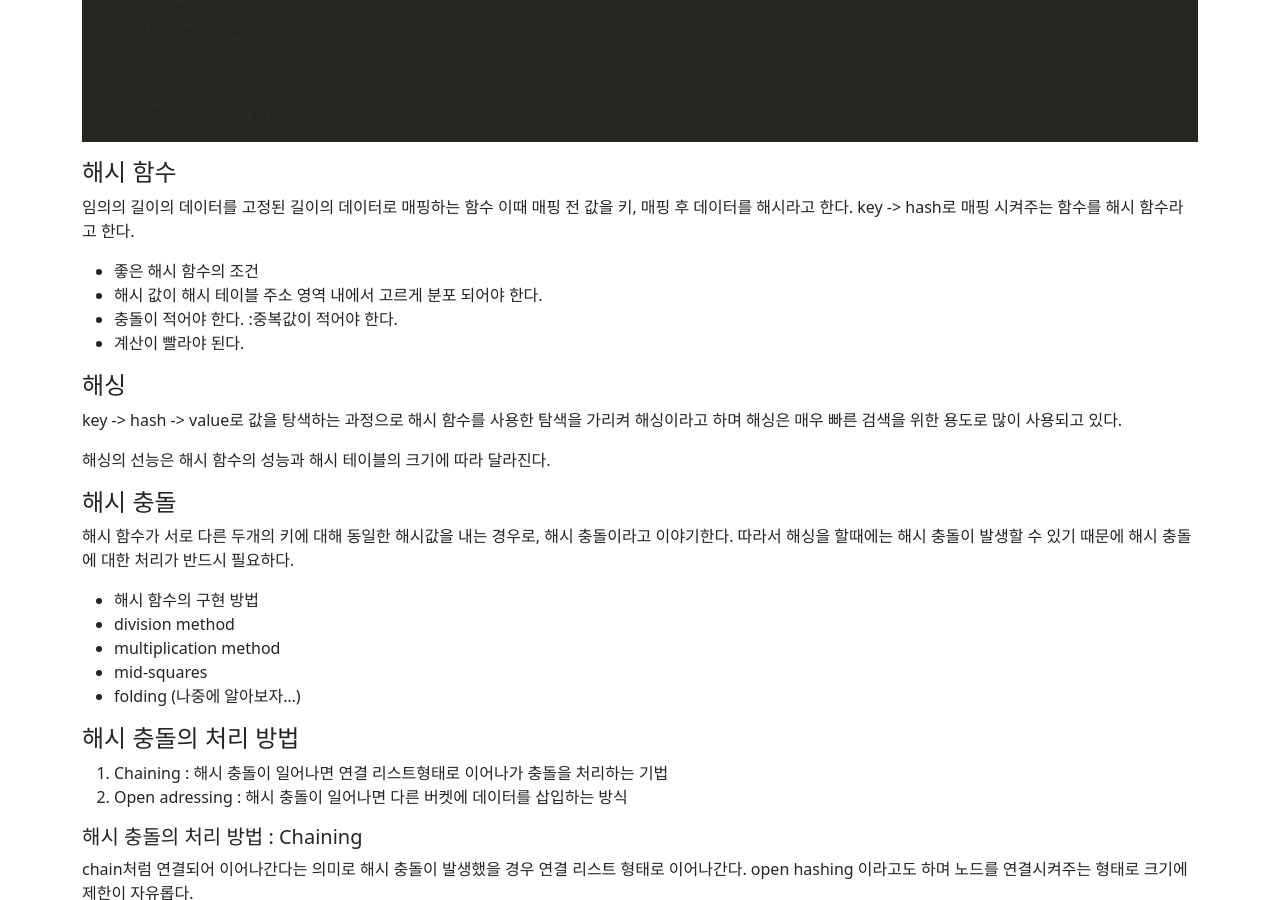
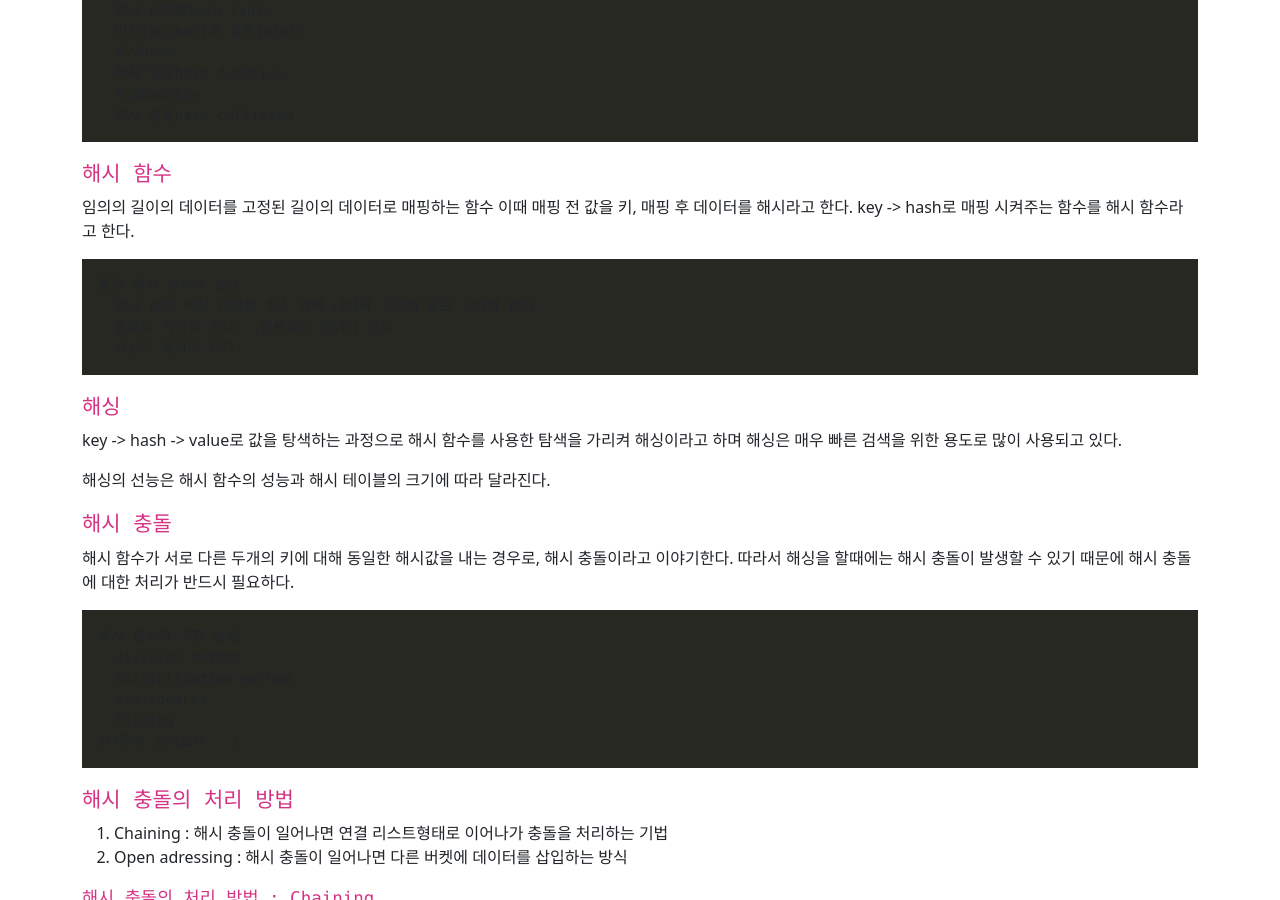
Before and after one commit to fomula91/fomula91.github.io, a Jekyll site: the page built from _posts/2022-3-16-SpartaCodingClub-al3.md, in a window 1280 px wide and 900 px high, scrolled down 307 px. Built offline with Jekyll 4.4.1, drawn with Linux system fonts in a browser that asks for light colours.

````diff
--- a/_posts/2022-3-16-SpartaCodingClub-al3.md
+++ b/_posts/2022-3-16-SpartaCodingClub-al3.md
@@ -17,53 +17,57 @@ title: 해쉬에 대해서 배운것들...
 - 해시 충돌hash collision
 ```
 
-#### 해시 함수
+#### `해시 함수`
 임의의 길이의 데이터를 고정된 길이의 데이터로 매핑하는 함수
 이때 매핑 전 값을 키, 매핑 후 데이터를 해시라고 한다.
 key -> hash로 매핑 시켜주는 함수를 해시 함수라고 한다.
 
-* 좋은 해시 함수의 조건
+```
+좋은 해시 함수의 조건
 - 해시 값이 해시 테이블 주소 영역 내에서 고르게 분포 되어야 한다.
 - 충돌이 적어야 한다. :중복값이 적어야 한다.
 - 계산이 빨라야 된다.
+```
 
-#### 해싱
+#### `해싱`
 key -> hash -> value로 값을 탕색하는 과정으로 해시 함수를 사용한 탐색을 가리켜 해싱이라고 하며 해싱은 매우 빠른 검색을 위한 용도로 많이 사용되고 있다.
 
 해싱의 선능은 해시 함수의 성능과 해시 테이블의 크기에 따라 달라진다.
 
-#### 해시 충돌
+#### `해시 충돌`
 해시 함수가 서로 다른 두개의 키에 대해 동일한 해시값을 내는 경우로, 해시 충돌이라고 이야기한다.
 따라서 해싱을 할때에는 해시 충돌이 발생할 수 있기 때문에 해시 충돌에 대한 처리가 반드시 필요하다.
 
-* 해시 함수의 구현 방법
+```
+해시 함수의 구현 방법
 - division method
 - multiplication method
 - mid-squares
 - folding
 (나중에 알아보자...)
+```
 
-#### 해시 충돌의 처리 방법
+#### `해시 충돌의 처리 방법`
 1. Chaining : 해시 충돌이 일어나면 연결 리스트형태로 이어나가 충돌을 처리하는 기법
 2. Open adressing : 해시 충돌이 일어나면 다른 버켓에 데이터를 삽입하는 방식
 
-##### 해시 충돌의 처리 방법 : Chaining
+##### `해시 충돌의 처리 방법 : Chaining`
 chain처럼 연결되어 이어나간다는 의미로 해시 충돌이 발생했을 경우 연결 리스트 형태로 이어나간다.
 open hashing 이라고도 하며 노드를 연결시켜주는 형태로 크기에 제한이 자유롭다.
 
 하지만 이 형태로 해시 충돌을 처리하게 된다면 최악의 경우 한 노드에서 많은 데이터를 처리해야 하므로 시간 복잡도는 O(n)이 되지만 평균적으로 해시 충돌이 일어나지 않았을 경우 O(1)의 시간복잡도를 가지게 된다.
 
-##### 해시 충돌의 처리 방법 : Open adressing
+##### `해시 충돌의 처리 방법 : Open adressing`
 해싱 과정을 거쳐 데이터를 버켓에 담을때 지정된 노드가 사용되고 있다면 다른 빈 노드를 찾게 되고 그곳에 저장한다.
 Closed hashing이라고도 한다. chaining과 다르게 버킷의 크기가 지정되있어 버켓이 꽉차게 된다면 새로운 버켓을 생성하여 그곳에 저장하여야 한다. 이 과정을 resizing이라고 한다.
 
 
-### 해시 테이블의 장단점
+### `해시 테이블의 장단점`
 - 장점 : 삽입, 삭제, 탐색시간이 빠르다.
 - 단점 : 순서가 보장되지 않는다.
 
 
-## 참고자료
+## `참고자료`
 연관배열 -> https://ko.wikipedia.org/wiki/%EC%97%B0%EA%B4%80_%EB%B0%B0%EC%97%B4
 -> https://en.wikipedia.org/wiki/Associative_array
 해시테이블 -> https://ko.wikipedia.org/wiki/%ED%95%B4%EC%8B%9C_%ED%85%8C%EC%9D%B4%EB%B8%94
````
